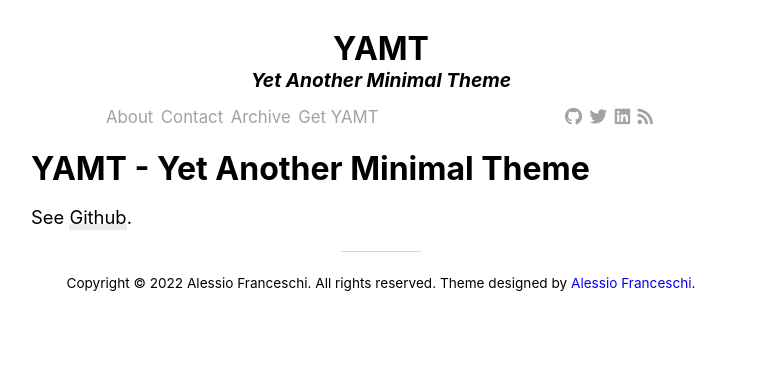
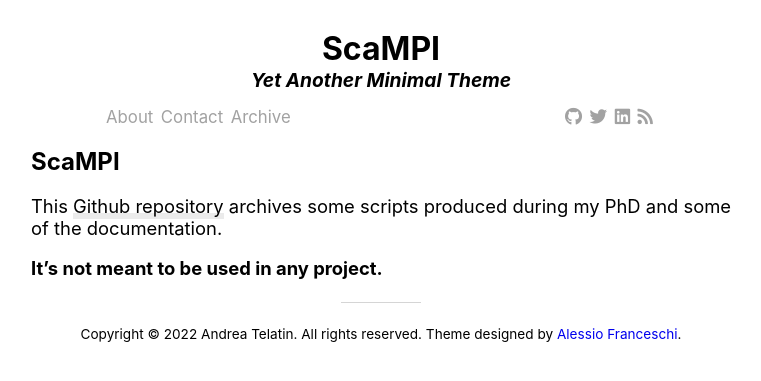
Before and after one commit to telatin/scampi, a Jekyll site: the page built from docs/about.md, in a window 1280 px wide. Shown: the top 381 px of the page, without its empty margins (259-1020 px from the left). Built offline with Jekyll 4.4.1, drawn with Linux system fonts in a browser that asks for light colours; nearby versions of some CDN libraries.

Commit message:
Update logo, fix paths

```diff
--- a/docs/_config.yml
+++ b/docs/_config.yml
@@ -1,12 +1,12 @@
 # Site settings
-title: YAMT
-description: "Yet Another Minimal Theme"
-url:  "https://pandasekh.github.io/Jekyll-YAMT/" # Actual base url of the website
+title: ScaMPI
+description: "Scaffolding using SOLiD Mate Pairs"
+url:  "https://telatin.github.io/scampi/" # Actual base url of the website
 baseurl: "/"           # url of the jekyll blog. e.g. if you set url to "mysite.com" and baseurl to "blog", the jekyll website will work on "mysite.com/blog"
 author:
-  name: "Alessio Franceschi"
-  email: "alessiofranceschi2@gmail.com"
-  url: "https://alessiofranceschi.me"
+  name: "Andrea Telatin"
+  email: "andreatelati.n@gmail.com"
+  url: "https://telatin.github.io"
 permalink: /:year/:month/:day/:title:output_ext
 
 #Plugins
@@ -18,18 +18,14 @@ paginate_path: "/page:num/"
 
 #SEO
 twitter:
-  username: pandasekh
+  username: telatin
   card: summary
-facebook:
-  app_id: # Facebook app ID for Facebook insights
-  publisher: # Facebook page URL or ID of the publishing entity
-  admins: # Facebook user ID for domain insights linked to a personal account
 logo: /assets/img/logo.jpg
 social:
   links: #List your social links here
-    - https://twitter.com/PandaSekh
-    - https://www.github.com/pandasekh
-    - https://www.linkedin.com/in/alessio-franceschi/
+    - https://twitter.com/telatin
+    - https://www.github.com/telatin
+    - https://www.linkedin.com/in/andrea-telatin/
 webmaster_verifications:
   google:
   bing:
--- a/docs/_data/pages.yml
+++ b/docs/_data/pages.yml
@@ -2,4 +2,3 @@ pages:
   - {name: 'About', url: 'about.html'}
   - {name: 'Contact', url: 'contact.html'}
   - {name: 'Archive', url: 'archive.html'}
-  - {name: 'Get YAMT', url: 'https://github.com/PandaSekh/Jekyll-YAMT'}
--- a/docs/about.md
+++ b/docs/about.md
@@ -3,5 +3,9 @@ layout: default
 title: About
 ---
 
-# [YAMT - Yet Another Minimal Theme](https://yamt.netlify.app/)
-See [Github](https://github.com/PandaSekh/Jekyll-YAMT).
+## [ScaMPI](https://github.com/telatin/scampi)
+
+This [Github repository](https://github.com/telatin/scampi) archives
+some scripts produced during my PhD and some of the documentation.
+
+**It's not meant to be used in any project.**
```
